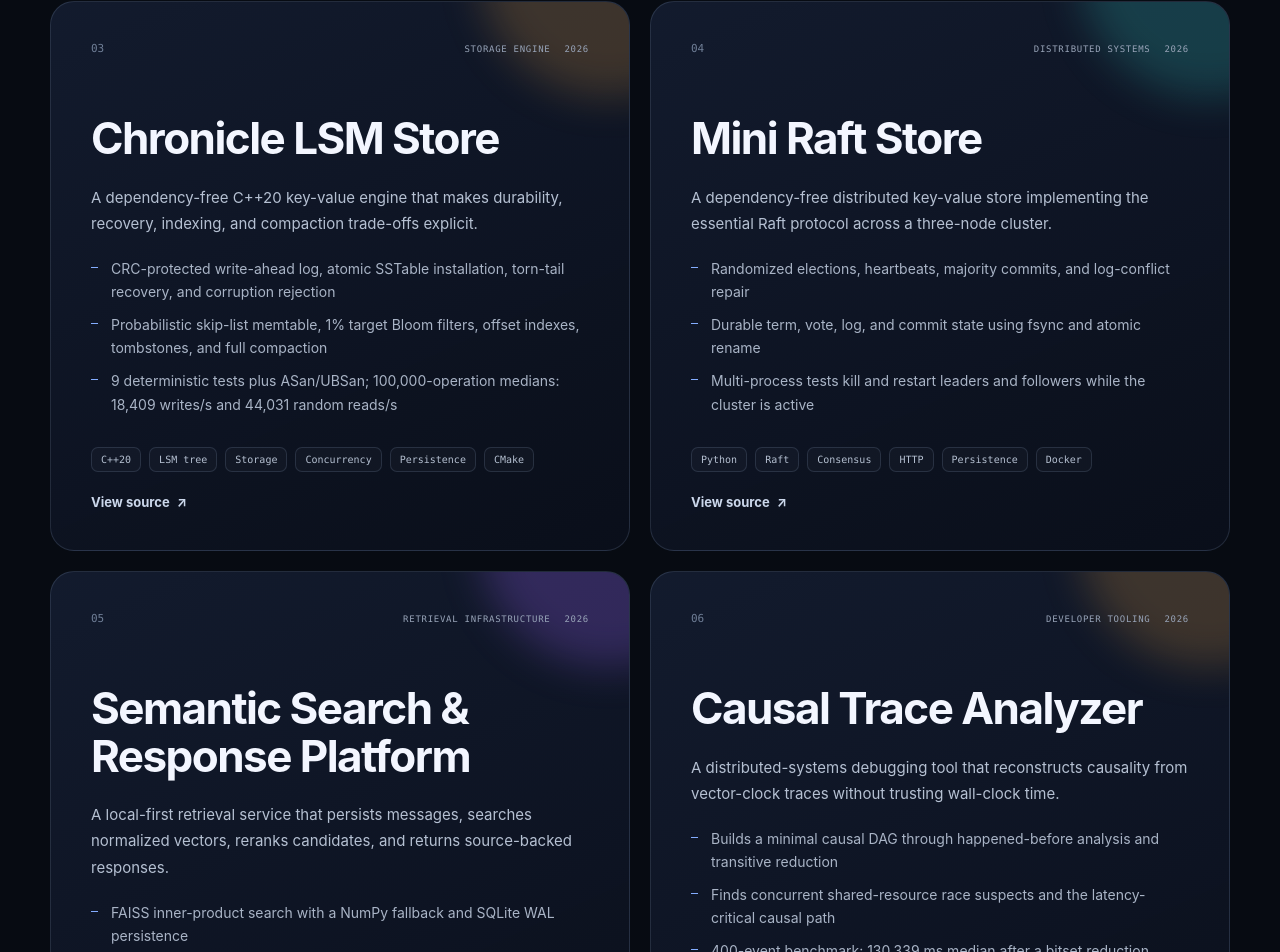
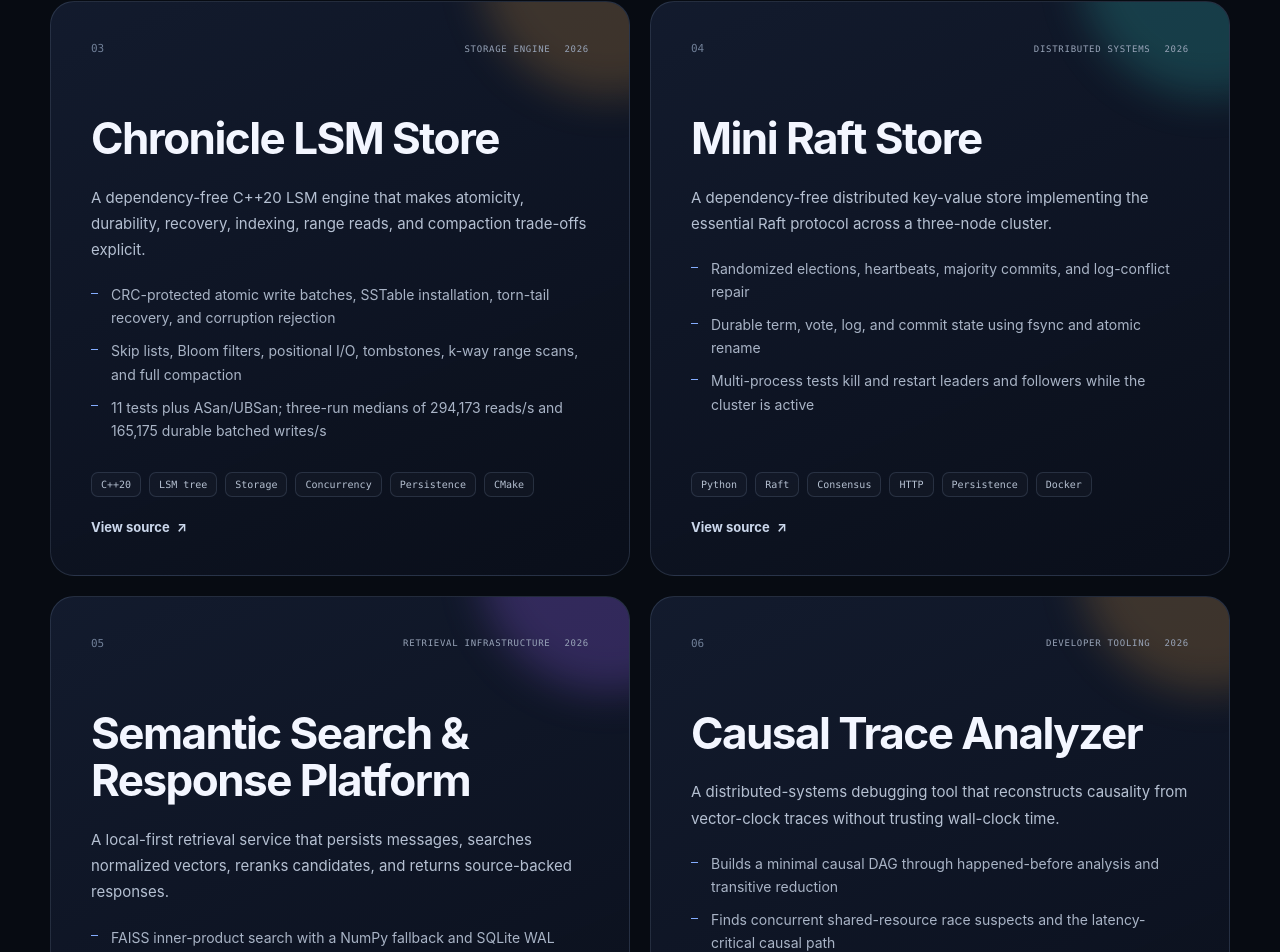
Before and after one commit to brohum10/soham-portfolio, a React (Vite) app: page / in a window 1280 px wide. Shown: the part 3776-4728 px from the top of the page. Built offline with nearby package versions, Linux system fonts and the light colour scheme.

Commit message:
Update Chronicle project evidence

```diff
--- a/src/data.js
+++ b/src/data.js
@@ -94,11 +94,11 @@ export const projects = [
     type: "Storage engine",
     year: "2026",
     description:
-      "A dependency-free C++20 key-value engine that makes durability, recovery, indexing, and compaction trade-offs explicit.",
+      "A dependency-free C++20 LSM engine that makes atomicity, durability, recovery, indexing, range reads, and compaction trade-offs explicit.",
     highlights: [
-      "CRC-protected write-ahead log, atomic SSTable installation, torn-tail recovery, and corruption rejection",
-      "Probabilistic skip-list memtable, 1% target Bloom filters, offset indexes, tombstones, and full compaction",
-      "9 deterministic tests plus ASan/UBSan; 100,000-operation medians: 18,409 writes/s and 44,031 random reads/s",
+      "CRC-protected atomic write batches, SSTable installation, torn-tail recovery, and corruption rejection",
+      "Skip lists, Bloom filters, positional I/O, tombstones, k-way range scans, and full compaction",
+      "11 tests plus ASan/UBSan; three-run medians of 294,173 reads/s and 165,175 durable batched writes/s",
     ],
     tags: ["C++20", "LSM tree", "Storage", "Concurrency", "Persistence", "CMake"],
     source: "https://github.com/brohum10/chronicle-lsm-store",
```
